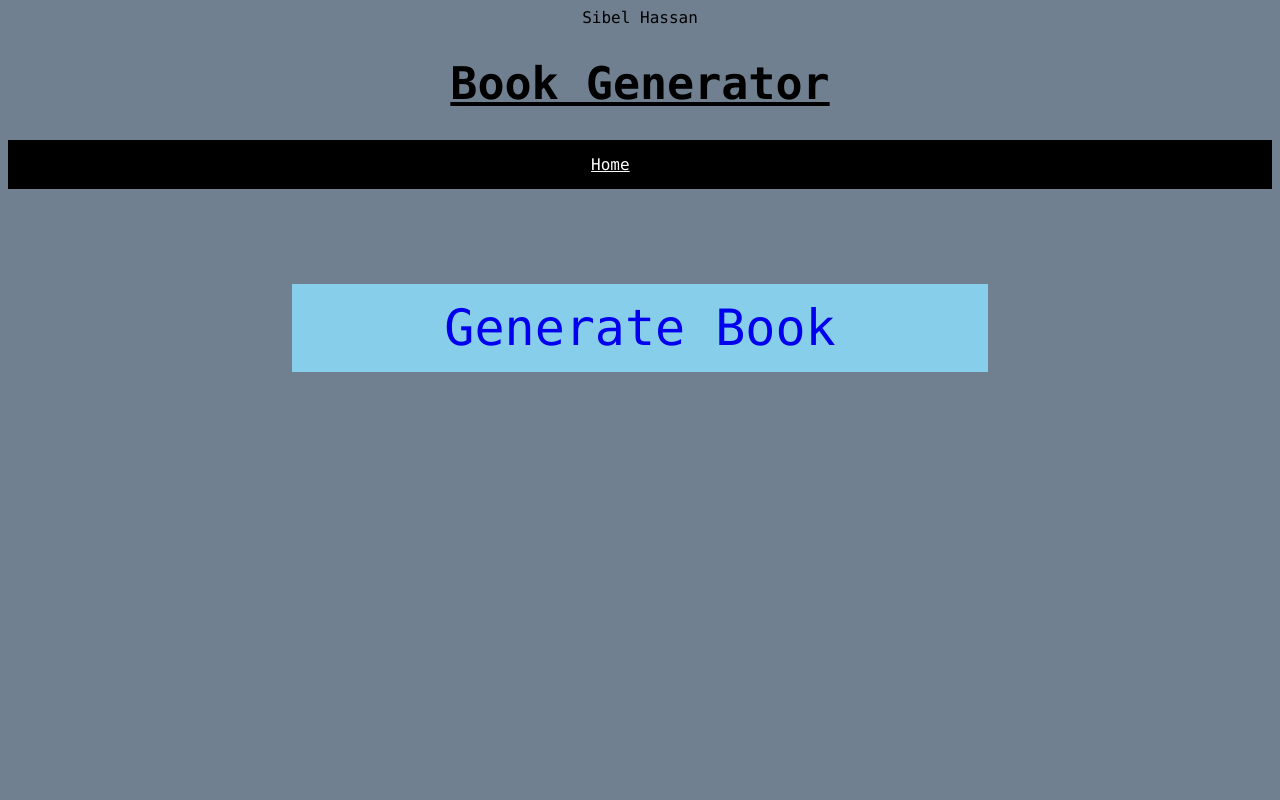
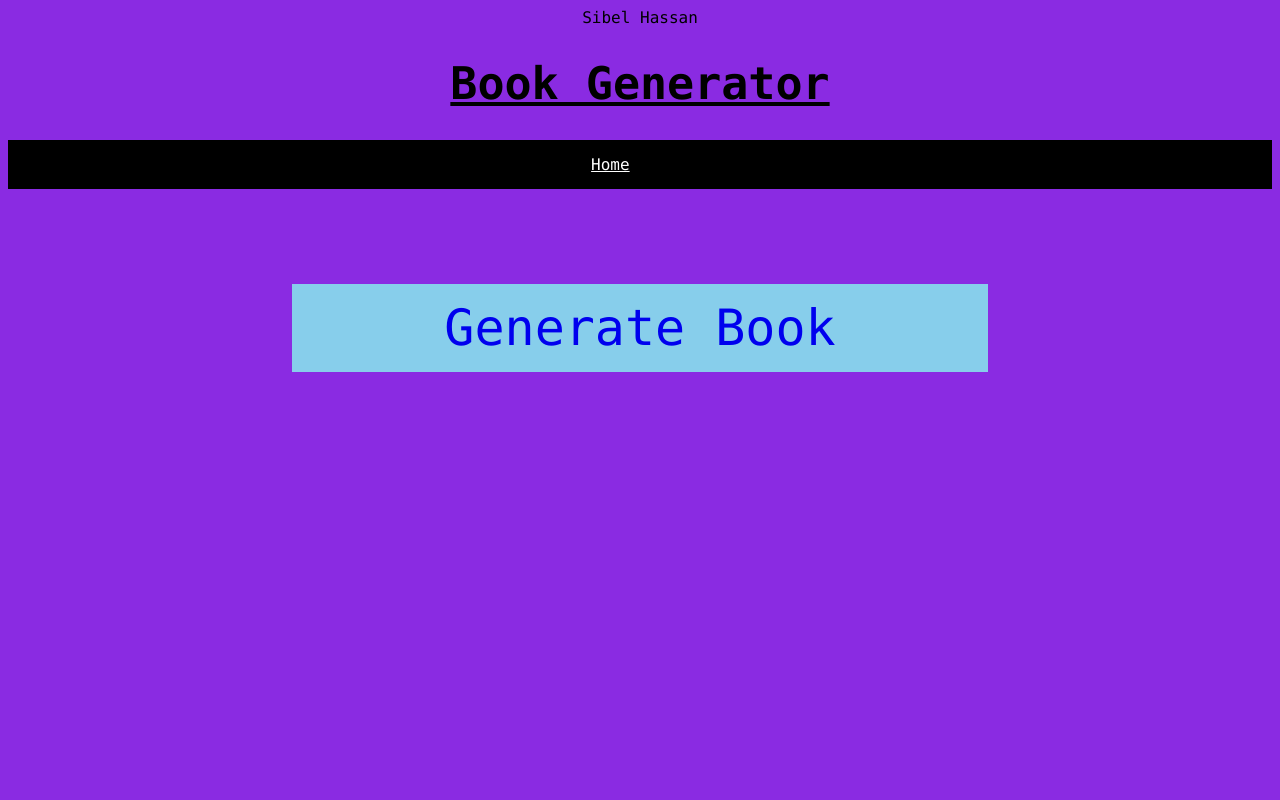
Before and after one commit to Sibel97/BookGenProject, a Flask app: page / in a window 1280 px wide. Run offline with Flask 2, Linux system fonts and the light colour scheme.

Commit message:
background change

```diff
--- a/Front-end/application/templates/Home.html
+++ b/Front-end/application/templates/Home.html
@@ -15,7 +15,7 @@
             width: 50%;
         }
     </style>
-    <body style="text-align: center; background-color: slategrey; font-family: 'Lucida Console', 'Courier New', monospace; ">
+    <body style="text-align: center; background-color: blueviolet; font-family: 'Lucida Console', 'Courier New', monospace; ">
         <h1 style= "text-align: center; font-size:45px;"><u> Book Generator </u></h1>
         <nav style="background: black; padding: 15px; font-size:16px;">
             <a style="color:white;margin-right:40px;" href="{{url_for('home')}}">Home</a>
```
